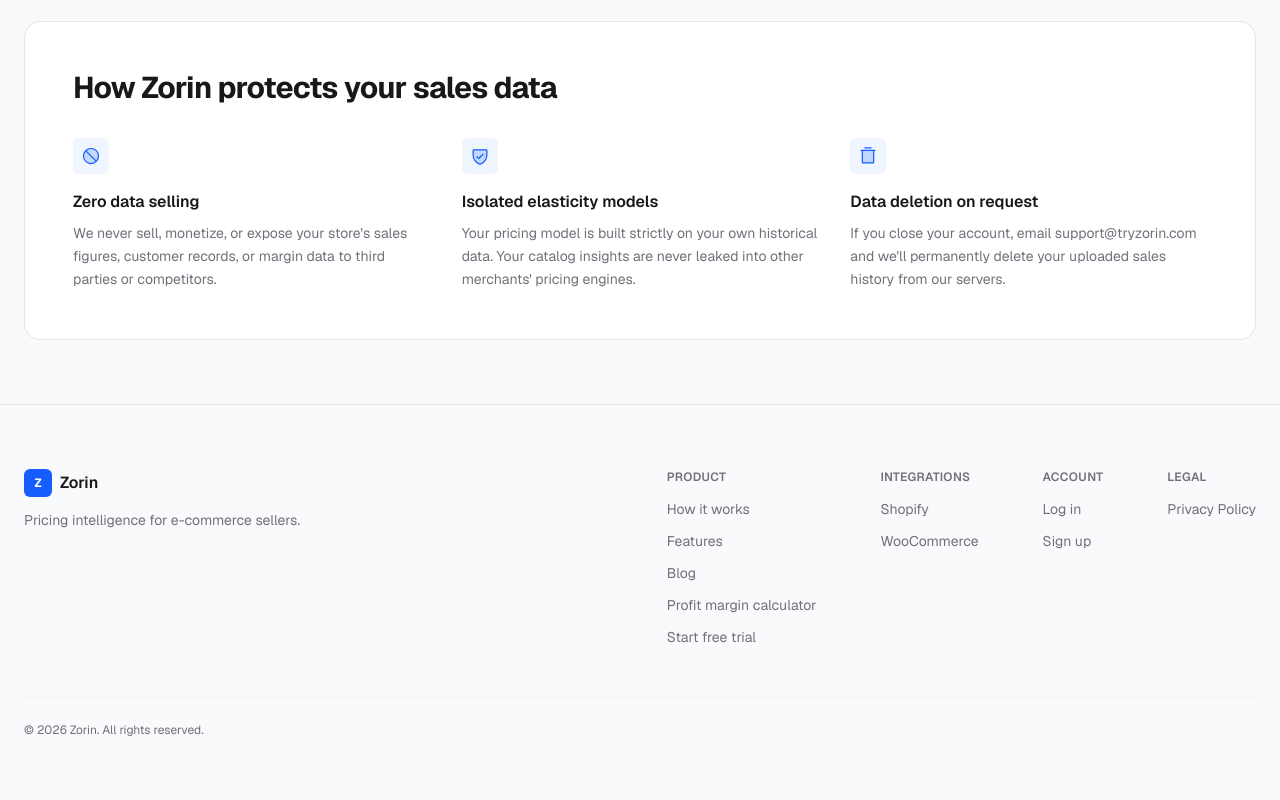
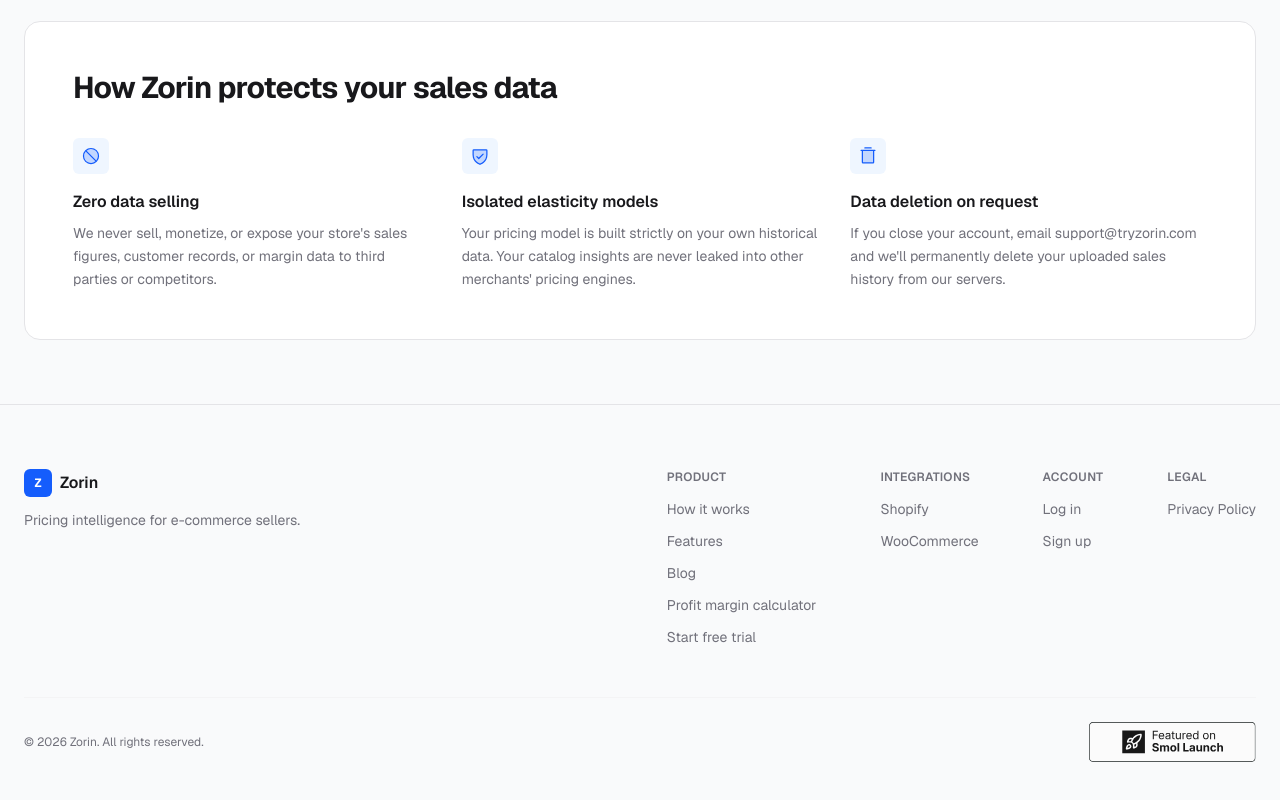
Before and after one commit to d3ter28/Zorin, a Next.js app: page / in a window 1280 px wide. Shown: the part 6328-7128 px from the top of the page. Built offline with nearby package versions, Linux system fonts and the light colour scheme.

Commit message:
feat: add Smol Launch featured badge to footer
Self-hosted from public/badges/ rather than linking the live
smollaunch.com asset, since the site's CSP img-src doesn't allow
that host and a policy change wasn't worth it for one badge.

```diff
--- a/src/components/marketing/Footer.tsx
+++ b/src/components/marketing/Footer.tsx
@@ -97,10 +97,20 @@ export function Footer() {
           </div>
         </div>
 
-        <div className="mt-12 border-t border-zinc-100 pt-6">
+        <div className="mt-12 flex flex-col items-start gap-4 border-t border-zinc-100 pt-6 sm:flex-row sm:items-center sm:justify-between">
           <p className="text-xs text-zinc-500">
             &copy; {new Date().getFullYear()} Zorin. All rights reserved.
           </p>
+          <a href="https://smollaunch.com" target="_blank" rel="noopener">
+            <img
+              src="/badges/smollaunch-featured.svg"
+              alt="Zorin — Featured on Smol Launch"
+              loading="lazy"
+              width={250}
+              height={60}
+              className="h-10 w-auto opacity-90 transition-opacity hover:opacity-100"
+            />
+          </a>
         </div>
       </div>
     </footer>
```
Also changed, not shown: public/badges/smollaunch-featured.svg (added).
